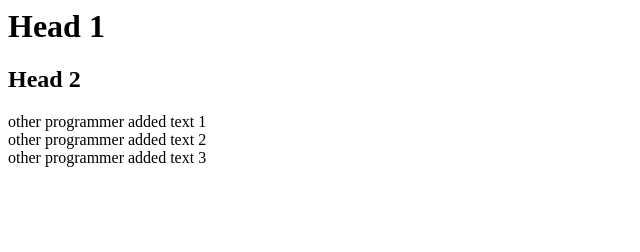
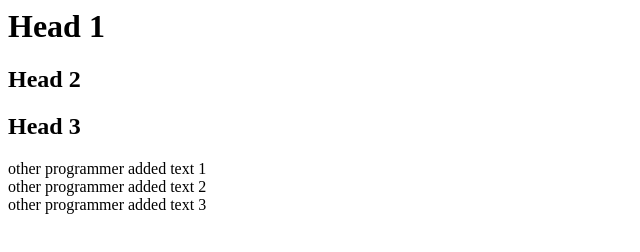
Before and after one commit to dev-blogs/test5, a plain HTML site: page index.html in a window 1280 px wide. Shown: the whole page, without its empty margins (0-640 px from the left). Drawn offline with Linux system fonts and the light colour scheme.

Commit message:
Added head 3

```diff
--- a/index.html
+++ b/index.html
@@ -6,6 +6,7 @@
 <body>
 	<h1>Head 1</h1>
 	<h2>Head 2</h1>
+	<h2>Head 3</h1>
 
 	<div>other programmer added text 1</div>
 	<div>other programmer added text 2</div>
```
